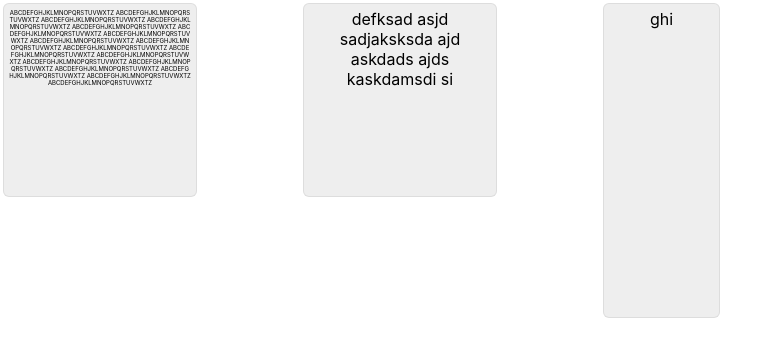
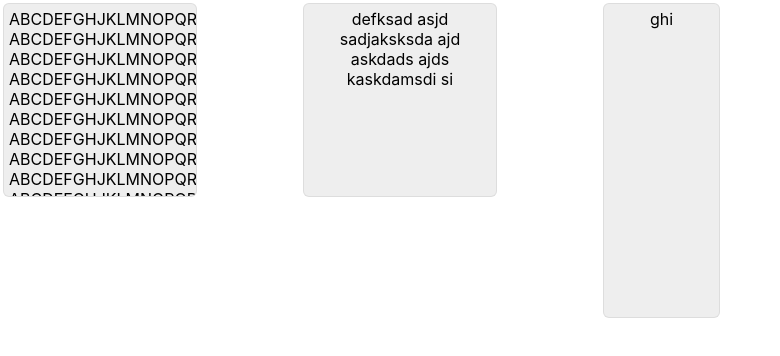
Before and after one commit to martinshaw/wall-concept-ui, a React (Create React App) app: page / in a window 1280 px wide. Shown: the top 356 px of the page, without its empty margins (0-780 px from the left). Built offline with nearby package versions, Linux system fonts and the light colour scheme; the HTML template or start-up script is replaced by a standard one.

Commit message:
Remove use of experimental prop 'scaleContent'

```diff
--- a/src/App.tsx
+++ b/src/App.tsx
@@ -17,7 +17,6 @@ function App() {
                     initialDimensions={{ w: 200, h: 200 }}
                     draggable={true}
                     focusable={false}
-                    scaleContent={true}
                 >
                     ABCDEFGHJKLMNOPQRSTUVWXTZ ABCDEFGHJKLMNOPQRSTUVWXTZ ABCDEFGHJKLMNOPQRSTUVWXTZ ABCDEFGHJKLMNOPQRSTUVWXTZ ABCDEFGHJKLMNOPQRSTUVWXTZ ABCDEFGHJKLMNOPQRSTUVWXTZ ABCDEFGHJKLMNOPQRSTUVWXTZ ABCDEFGHJKLMNOPQRSTUVWXTZ ABCDEFGHJKLMNOPQRSTUVWXTZ ABCDEFGHJKLMNOPQRSTUVWXTZ ABCDEFGHJKLMNOPQRSTUVWXTZ ABCDEFGHJKLMNOPQRSTUVWXTZ ABCDEFGHJKLMNOPQRSTUVWXTZ ABCDEFGHJKLMNOPQRSTUVWXTZ ABCDEFGHJKLMNOPQRSTUVWXTZ ABCDEFGHJKLMNOPQRSTUVWXTZ ABCDEFGHJKLMNOPQRSTUVWXTZ ABCDEFGHJKLMNOPQRSTUVWXTZ
                 </WallInterfaceCard>
```
